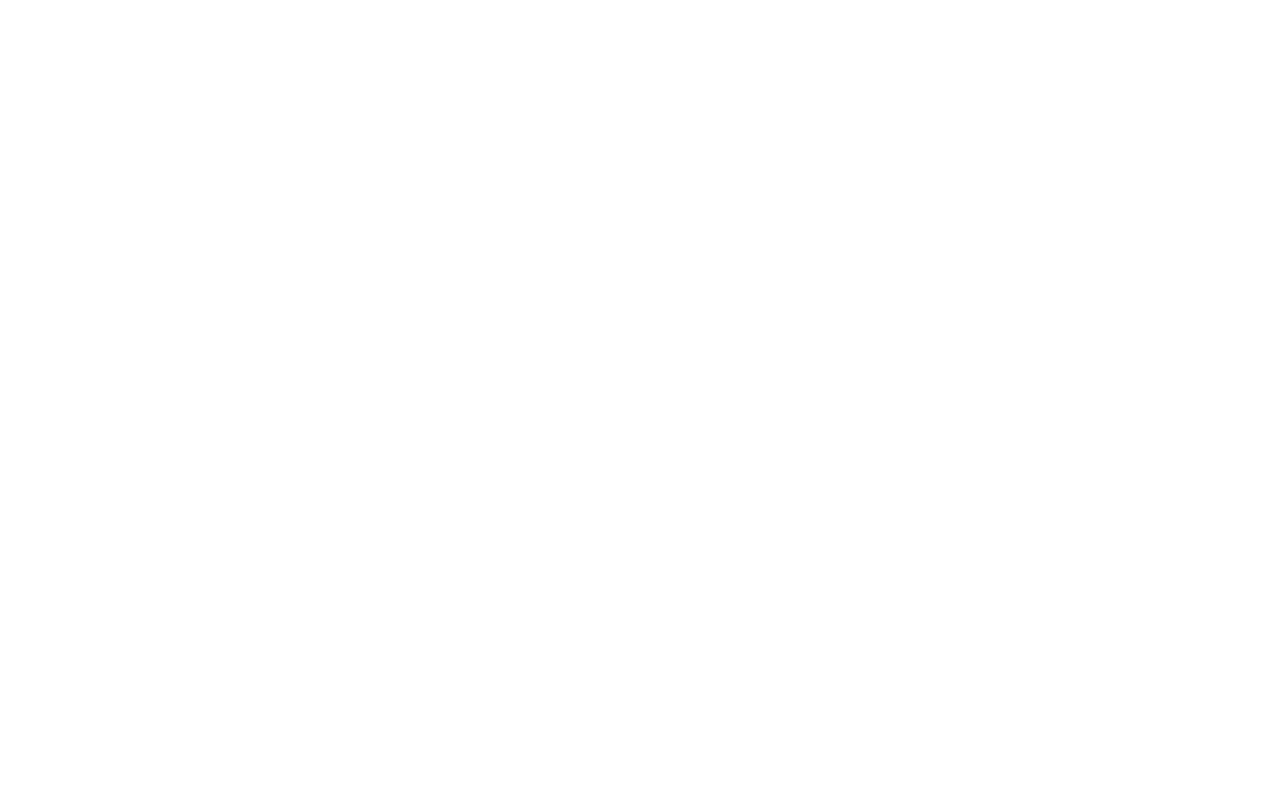
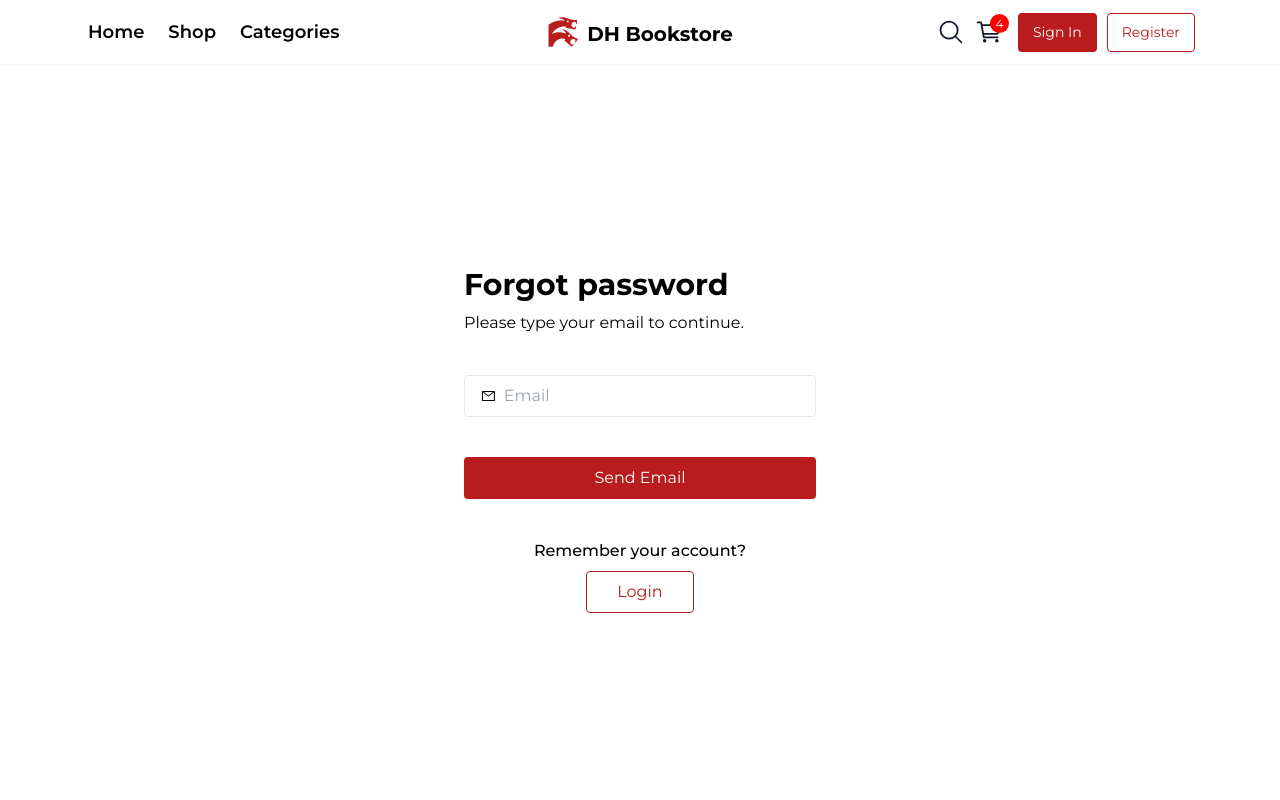
Before and after one commit to Gambit42/Clearsight, a React (Create React App) app in the folder client/: page /account/forgot-password in a window 1280 px wide. Before the commit this address had no page. Shown: the top 800 px of the page. Built offline with nearby package versions, Linux system fonts and the light colour scheme.

Commit message:
[Adjustment] Fix error message

```diff
--- a/client/package.json
+++ b/client/package.json
@@ -16,7 +16,7 @@
     "react-icons": "^4.4.0",
     "react-router-dom": "^6.3.0",
     "react-scripts": "5.0.1",
-    "react-spinners": "^0.13.3",
+    "react-spinners": "^0.13.4",
     "react-toastify": "^9.0.7",
     "styled-components": "^5.3.5",
     "swiper": "^8.3.0",
--- a/client/src/components/BookCarousel/styles.tsx
+++ b/client/src/components/BookCarousel/styles.tsx
@@ -22,7 +22,7 @@
 
 export const BookImage = styled.img.attrs({
   className:
-    "w-full rounded max-h-[200px] max-w-[160px] cursor-pointer scale-100 group-hover:scale-105 ease-in duration-100 py-2",
+    "w-full h-full rounded max-h-[200px] max-w-[160px] cursor-pointer scale-100 group-hover:scale-105 ease-in duration-100 py-2",
 })``;
 
 export const BookPricesContainer = styled.div.attrs({
@@ -39,7 +39,7 @@
 })``;
 export const SliderContent = styled.div.attrs({
   className:
-    "flex flex-col justify-between border border-gray-50 w-full items-center",
+    "min-h-[385px] flex flex-col justify-between border border-gray-50 w-full items-center",
 })``;
 
 export const StyledButton = styled(Button).attrs({ className: "text-sm" })`
@@ -50,14 +50,13 @@
   className: "w-5 h-5 mr-2",
 })``;
 export const AddToCartButton = styled(Button).attrs({
-  className: "text-sm flex flex-row items-center justify-center",
+  className: "text-sm flex flex-row items-center justify-center w-full",
 })`
-  margin: auto;
   padding: 8px 12px;
 `;
 
 export const AddToCartContainer = styled.div.attrs({
-  className: "py-4 px-2 sm:px-4",
+  className: "pb-4 max-w-[160px] w-full",
 })``;
 
 export const TitleText = styled.h1.attrs({
@@ -70,6 +69,11 @@
   white-space: nowrap;
   text-overflow: ellipsis;
 `;
+
+export const SaleText = styled.h1.attrs({
+  className:
+    "mt-1 text-center text-xs px-3 py-1 bg-green-500 rounded w-min text-white",
+})``;
 
 export const StyledSwiper = styled(Swiper)`
   position: unset;
@@ -87,6 +91,10 @@
     }
 
     @media (min-width: 1024px) {
+      width: 25%;
+    }
+
+    @media (min-width: 1100px) {
       width: 20%;
     }
   }
--- a/client/src/components/Button.tsx
+++ b/client/src/components/Button.tsx
@@ -57,14 +57,46 @@
   ${({ buttonVariant }) =>
     buttonVariant === "cart" &&
     css`
-        border: #16a34a 1px solid;
+      border: #16a34a 1px solid;
+      color: #16a34a;
+      background-color: #fff;
+
+      &:hover {
         background-color: #16a34a;
         color: #fff;
+      }
+
+      /* border: #111 1px solid;
+      background-color: #fff;
+      color: #111;
 
       &:hover {
-        border: #16a34a 1px solid;
-        color: #16a34a;
-        background-color: #fff;
+        color: #fff;
+        background-color: #111;
+      } */
+    `}
+
+
+      ${({ buttonVariant }) =>
+    buttonVariant === "secondaryCart" &&
+    css`
+      border: #16a34a 1px solid;
+      background-color: #16a34a;
+      color: #fff;
+
+      &:hover {
+        border: #22c55e 1px solid;
+        background-color: #22c55e;
+      }
+
+      /* border: #111 1px solid;
+      background-color: #fff;
+      color: #111;
+
+      &:hover {
+        color: #fff;
+        background-color: #111;
+      } */
     `}
 
     ${({ buttonVariant }) =>
--- /dev/null
+++ b/client/src/pages/ForgotPassword.tsx
@@ -0,0 +1,72 @@
+import React, { useState } from "react";
+import UserLayout from "src/layouts/UserLayout";
+import { Link, useNavigate } from "react-router-dom";
+import { AiOutlineMail, AiOutlineLock } from "react-icons/ai";
+import ClipLoader from "react-spinners/ClipLoader";
+import Button from "src/components/Button";
+import styled from "styled-components";
+
+const ForgotPassword = () => {
+  const [isProcessing, setIsProcessing] = useState(false);
+  const [email, setEmail] = useState("");
+
+  const handleSubmit = () => {};
+
+  const handleFormInput = (event: React.ChangeEvent<HTMLInputElement>) => {
+    const inputValue = event.target.value;
+
+    setEmail(inputValue);
+  };
+
+  const displayButton = isProcessing ? (
+    <StyledButton variant="loading" type="button">
+      <ClipLoader size={25} />
+      <p className="ml-2">Sending Email</p>
+    </StyledButton>
+  ) : (
+    <StyledButton variant="primary">Send Email</StyledButton>
+  );
+  return (
+    <UserLayout>
+      <div className="max-w-6xl mx-auto">
+        <div className="min-h-screen flex w-screen max-w-sm flex-col justify-center px-4 font-montserrat my-10">
+          <div>
+            <h1 className="mb-2 text-3xl font-bold">Forgot password</h1>
+            <p>Please type your email to continue.</p>
+          </div>
+          <form className="flex flex-col w-full mt-10" onSubmit={handleSubmit}>
+            <div className="rounded flex flex-row border w-full items-center px-4 py-2">
+              <AiOutlineMail className="mr-2" />
+              <input
+                name="email"
+                type="email"
+                placeholder="Email"
+                className="bg-transparent outline-none w-full"
+                onChange={handleFormInput}
+                value={email}
+              />
+            </div>
+            {displayButton}
+          </form>
+          <div className="mt-10 flex flex-col items-center">
+            <h1 className="font-medium mb-2">Remember your account?</h1>
+            <Link
+              to="/account/signup"
+              onClick={() => {
+                window.scrollTo(0, 0);
+              }}
+            >
+              <Button variant="secondary">Login</Button>
+            </Link>
+          </div>
+        </div>
+      </div>
+    </UserLayout>
+  );
+};
+
+export default ForgotPassword;
+
+export const StyledButton = styled(Button).attrs({
+  className: "mt-10 w-full",
+})``;
--- a/client/src/pages/HomePage/components/Featured/index.tsx
+++ b/client/src/pages/HomePage/components/Featured/index.tsx
@@ -24,11 +24,11 @@
           </p>
           <S.BookPrice>₱ 200.00</S.BookPrice>
           <S.ButtonsContainer>
-            <S.AddToCartButton variant="primary">
+            <S.AddToCartButton variant="secondaryCart">
               <S.CartIcon />
               <h1>Add to cart</h1>
             </S.AddToCartButton>
-            <S.ViewMoreDetailsButton variant="secondary">
+            <S.ViewMoreDetailsButton variant="cart">
               <h1>View More Details</h1>
             </S.ViewMoreDetailsButton>
           </S.ButtonsContainer>
--- a/client/src/pages/SigninPage/index.tsx
+++ b/client/src/pages/SigninPage/index.tsx
@@ -126,9 +126,16 @@
             </div>
             <div className="flex flex-col items-center">
               {displayButton}
-              <p className="inline-block text-center mt-2 text-blue-500 cursor-pointer">
-                Forgot Password
-              </p>
+              <Link
+                to="/account/forgot-password"
+                onClick={() => {
+                  window.scrollTo(0, 0);
+                }}
+              >
+                <p className="inline-block text-center mt-2 text-blue-500 cursor-pointer">
+                  Forgot Password
+                </p>
+              </Link>
             </div>
           </form>
           <div className="mt-10 flex flex-col items-center">
--- a/client/src/pages/SignupPage/index.tsx
+++ b/client/src/pages/SignupPage/index.tsx
@@ -24,10 +24,10 @@
     setIsProcessing(true);
 
     if (form.password !== form.confirmPassword) {
-      setTimeout(() => {
+      return setTimeout(() => {
         setIsProcessing(false);
+        toast.error("Passwords does not match.");
       }, 1000);
-      return console.log("passwords does not match.");
     }
 
     //Allows cookie to be sent
@@ -69,7 +69,7 @@
     } catch (error) {
       setTimeout(() => {
         setIsProcessing(false);
-        toast.error("Oops something went wrong. Please try again.");
+        toast.error(error.response.data.message);
       }, 1000);
     }
   };
--- a/client/src/routes/AllRoutes.tsx
+++ b/client/src/routes/AllRoutes.tsx
@@ -7,6 +7,7 @@
 import SigninPage from "src/pages/SigninPage";
 import AccountPage from "src/pages/AccountPage";
 import SignupPage from "src/pages/SignupPage";
+import ForgotPassword from "src/pages/ForgotPassword";
 
 type Props = {
   isLoggedIn: boolean | undefined;
@@ -23,6 +24,7 @@
         <Route element={<PublicRoutes isLoggedIn={isLoggedIn} />}>
           <Route path="/account/signin" element={<SigninPage />} />
           <Route path="/account/signup" element={<SignupPage />} />
+          <Route path="/account/forgot-password" element={<ForgotPassword />} />
         </Route>
         <Route path="/" element={<HomePage />} />
         <Route path="/cart" element={<CartPage />} />
--- a/client/tsconfig.json
+++ b/client/tsconfig.json
@@ -15,6 +15,7 @@
     "isolatedModules": true,
     "noEmit": true,
     "baseUrl": ".",
+    "useUnknownInCatchVariables": false,
     "jsx": "react-jsx"
   },
   "include": ["src"]
```
Also changed, not shown: client/src/components/BookCarousel/index.tsx (+17 -17 lines), 1 other file (tests, documents, lock files or other folders).
